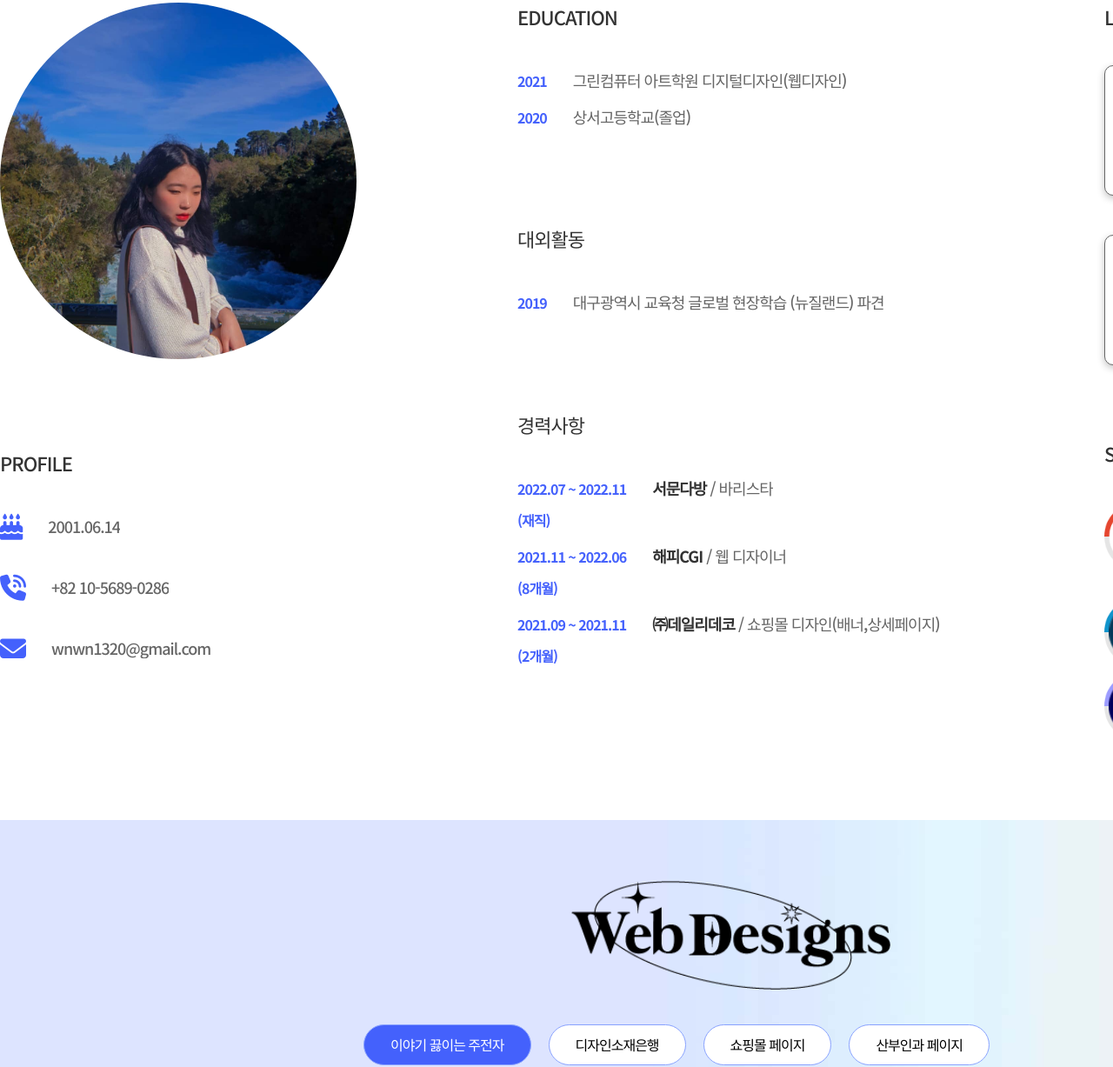
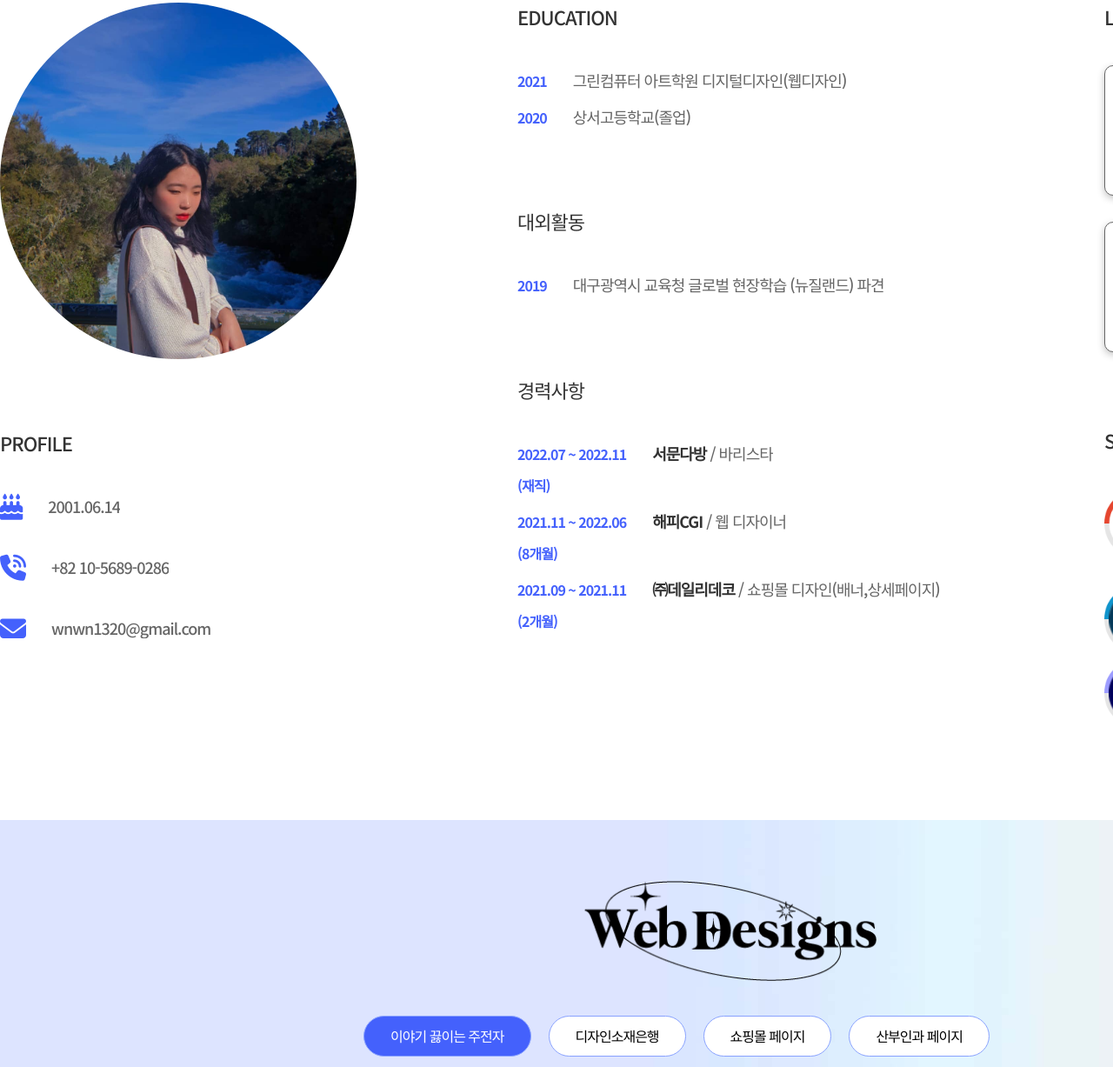
Before and after one commit to wnwn1320/Possiblefire.io, a plain HTML site: page index.html in a window 1280 px wide. Shown: the part 1217-2444 px from the top of the page at 87% size. Drawn offline with nearby package versions, Linux system fonts and the light colour scheme.

Commit message:
Update style.css

```diff
--- a/css/style.css
+++ b/css/style.css
@@ -171,7 +171,7 @@ div {
             -webkit-box-orient: vertical;
         }
         .profile_details {
-            margin-top: 103px;
+            margin-top: 80px;
         }
         .profile_details li {
             width: 100%;
@@ -197,11 +197,11 @@ div {
         }
         .activity {
             width: 100%;
-            margin-top: 100px;
+            margin-top: 80px;
         }
         .resume {
             width: 100%;
-            margin-top:100px;
+            margin-top: 80px;
         }
     .ability {
         width: 410px;
@@ -212,7 +212,7 @@ div {
 
         }
         .lisence li {
-            margin: 0px 40px 40px 0px;
+            margin: 0px 25px 25px 0px;
 
         }
         .lisence ul li:nth-child(3),.lisence ul li:nth-child(4) {
@@ -317,7 +317,7 @@ div {
     background-image: url("../img/webdesign_background.jpg");
 }
     .webdesignslogo{
-        width: 367px;
+        width: 20%;
         display: block;
         margin: 0 auto;
         padding: 70px 0px 40px 0px;
```
